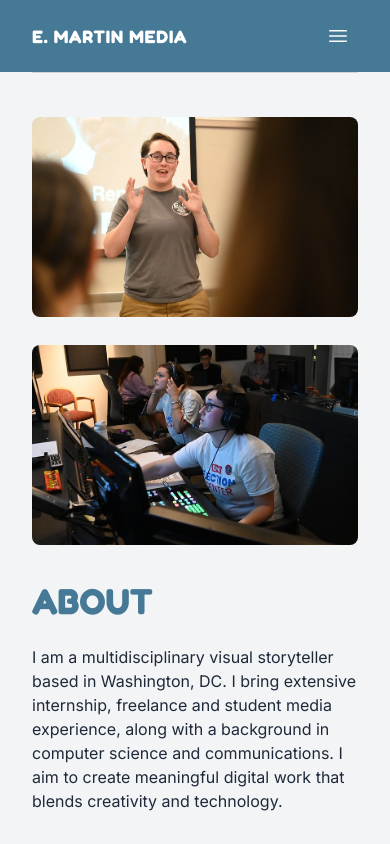
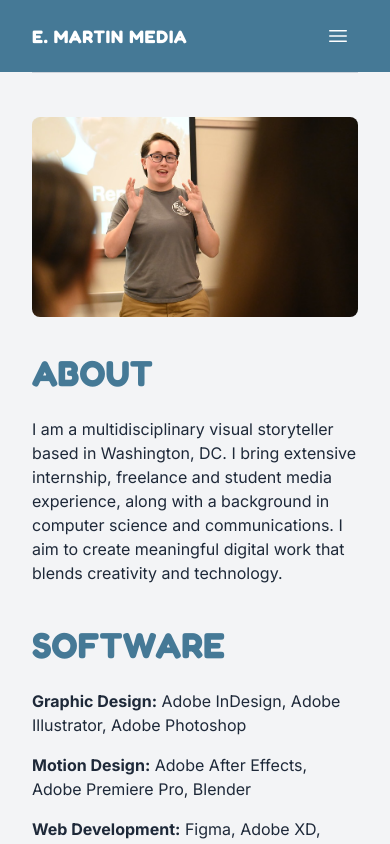
Before and after one commit to erinmartin3/emartinmedia, a SvelteKit app: page /about in a window 390 px wide. Shown: the top 844 px of the page. Built offline with nearby package versions, Linux system fonts and the light colour scheme.

Commit message:
change mobile view

```diff
--- a/src/components/Images.svelte
+++ b/src/components/Images.svelte
@@ -7,7 +7,7 @@
 				 src="/img/erinspeak.jpg"
 				 alt="gallery-photo" />
 	</div>
-	<div>
+	<div class="hidden md:block">
 		<img class="object-cover object-center md:h-70 h-50 aspect-5/3 rounded-lg"
 				 src="/img/electionphoto.jpg"
 				 alt="gallery-photo" />
--- a/src/routes/work/rocketleague/+page.svelte
+++ b/src/routes/work/rocketleague/+page.svelte
@@ -35,7 +35,7 @@ import { Gallery, Video } from 'flowbite-svelte';
 				</div>
 				<div>
 					<a href="https://elonnewsnetwork.shorthandstories.com/elonesports/index.html" target="_blank">
-						<Video src="/img/videos/rocketleauge.mp4" autoplay muted loop controls trackSrc="rocketleauge.mp4"/>
+						<Video src="/img/videos/rocketleague.mp4" autoplay muted loop controls trackSrc="rocketleauge.mp4"/>
 					</a>
 					<div class="h-[300px] overflow-y-auto mt-5">
 						<a href="https://elonnewsnetwork.shorthandstories.com/elonesports/index.html" target="_blank"><img
```
